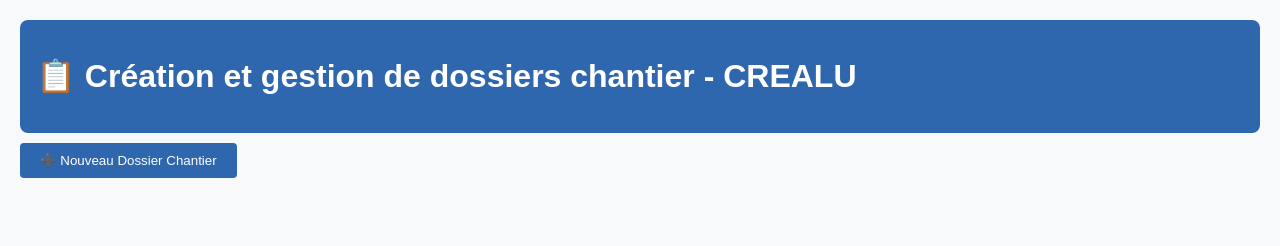
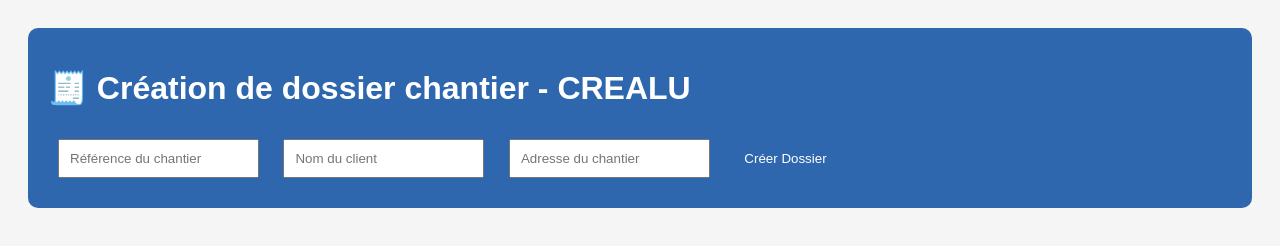
Before and after one commit to Menstark/CREALU, a plain HTML site: page index.html in a window 1280 px wide. Drawn offline with Linux system fonts and the light colour scheme.

Commit message:
Add files via upload

```diff
--- a/index.html
+++ b/index.html
@@ -3,17 +3,25 @@
 <html lang="fr">
 <head>
   <meta charset="UTF-8" />
+  <title>CREALU - Prise de mesure complète</title>
   <meta name="viewport" content="width=device-width, initial-scale=1.0" />
-  <title>CREALU - Gestion de Chantier</title>
   <link rel="stylesheet" href="style.css" />
 </head>
 <body>
   <header>
-    <h1>📋 Création et gestion de dossiers chantier - CREALU</h1>
+    <h1>🧾 Création de dossier chantier - CREALU</h1>
+    <input type="text" id="refChantier" placeholder="Référence du chantier" />
+    <input type="text" id="nomClient" placeholder="Nom du client" />
+    <input type="text" id="adresse" placeholder="Adresse du chantier" />
+    <button onclick="createDossier()">Créer Dossier</button>
   </header>
   <main>
-    <button onclick="newProject()">➕ Nouveau Dossier Chantier</button>
-    <div id="projects"></div>
+    <section id="dossierSection" style="display:none;">
+      <h2 id="dossierTitre"></h2>
+      <button onclick="ajouterPiece()">➕ Ajouter une pièce</button>
+      <div id="listePieces"></div>
+      <button onclick="finaliser()">📤 Finaliser et envoyer</button>
+    </section>
   </main>
   <script src="script.js"></script>
 </body>
--- a/script.js
+++ b/script.js
@@ -1,13 +1,36 @@
 
-function newProject() {
-  const name = prompt("Nom du dossier chantier ?");
-  if (name) {
-    const project = document.createElement("div");
-    project.textContent = "📁 " + name + " (cliquez pour ouvrir)";
-    project.style.cursor = "pointer";
-    project.style.padding = "8px";
-    project.style.border = "1px solid #ccc";
-    project.style.marginBottom = "10px";
-    document.getElementById("projects").appendChild(project);
-  }
+let dossier = {};
+
+function createDossier() {
+  dossier = {
+    ref: document.getElementById('refChantier').value,
+    client: document.getElementById('nomClient').value,
+    adresse: document.getElementById('adresse').value,
+    pieces: []
+  };
+  document.getElementById("dossierSection").style.display = "block";
+  document.getElementById("dossierTitre").innerText = "Chantier : " + dossier.ref;
 }
+
+function ajouterPiece() {
+  const nom = prompt("Nom de la pièce ?");
+  if (!nom) return;
+  const type = prompt("Type de produit (Fenêtre, Volet, Store...) ?");
+  const largeur = prompt("Largeur (mm) ?");
+  const hauteur = prompt("Hauteur (mm) ?");
+  const produit = { nom, type, largeur, hauteur };
+  dossier.pieces.push(produit);
+  afficherPieces();
+}
+
+function afficherPieces() {
+  const zone = document.getElementById("listePieces");
+  zone.innerHTML = "";
+  dossier.pieces.forEach((p, i) => {
+    zone.innerHTML += `<div>📍 ${p.nom} - ${p.type} (${p.largeur}x${p.hauteur})</div>`;
+  });
+}
+
+function finaliser() {
+  alert("Fonction export PDF + mail à venir");
+}
--- a/style.css
+++ b/style.css
@@ -1,25 +1,5 @@
 
-body {
-  font-family: Arial, sans-serif;
-  background-color: #f8f9fa;
-  padding: 20px;
-  margin: 0;
-}
-header {
-  background-color: #2f67af;
-  color: white;
-  padding: 1rem;
-  border-radius: 8px;
-}
-button {
-  padding: 10px 20px;
-  margin: 10px 0;
-  background-color: #2f67af;
-  color: white;
-  border: none;
-  border-radius: 4px;
-  cursor: pointer;
-}
-button:hover {
-  background-color: #234d84;
-}
+body { font-family: sans-serif; padding: 20px; background: #f5f5f5; }
+header { background: #2f67af; color: white; padding: 20px; border-radius: 10px; }
+input, button { margin: 10px; padding: 10px; }
+button { background: #2f67af; color: white; border: none; border-radius: 5px; }
```
